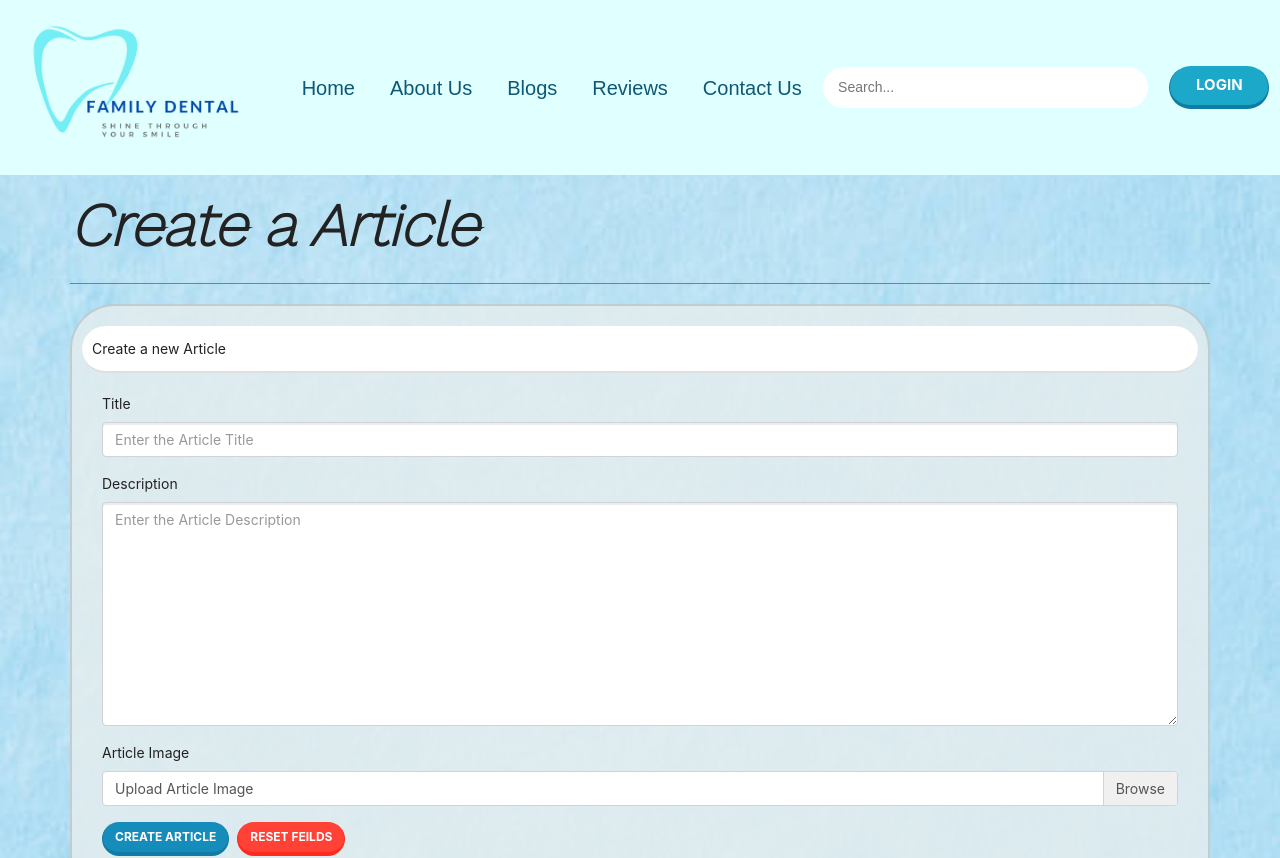
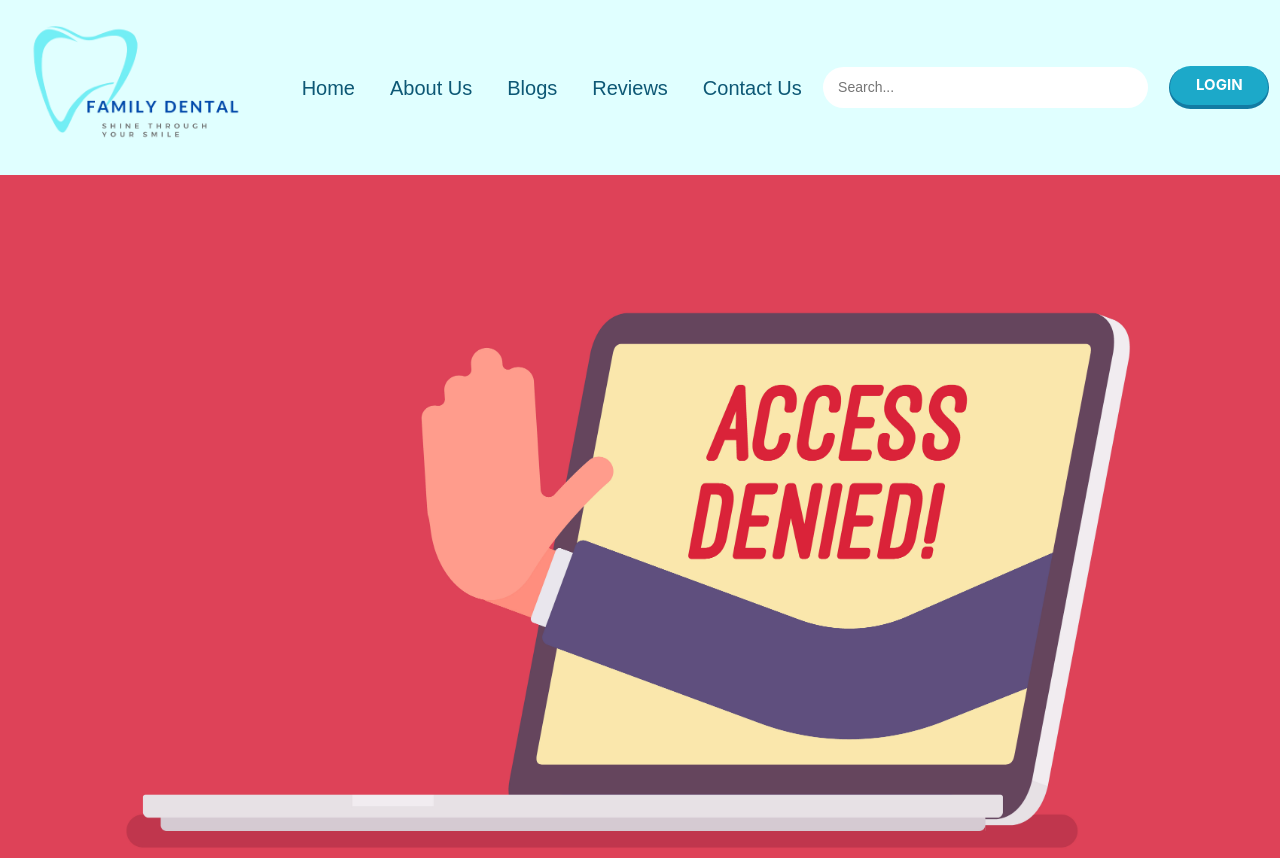
Before and after one commit to ThaminduChankana/Family-Dental-Clinic, a React (Create React App) app in the folder frontend/: page /doctor-create-article in a window 1280 px wide. Shown: the top 858 px of the page. Built offline with nearby package versions, Linux system fonts and the light colour scheme.

Commit message:
Implemeted blog frontend for Family Dental Clinic

```diff
--- a/frontend/src/screens/Blogs/CreateArticle.js
+++ b/frontend/src/screens/Blogs/CreateArticle.js
@@ -66,6 +66,10 @@ function CreateBlog({ history }) {
 
 	useEffect(() => {}, []);
 
+	const doctor_Login = useSelector((state) => state.doctor_Login);
+	const { doctorInfo } = doctor_Login;
+
+	if (doctorInfo) {
 		return (
 			<div className="createArticles">
 				<MainScreen title="Create a Article">
@@ -149,6 +153,14 @@ function CreateBlog({ history }) {
 				</MainScreen>
 			</div>
 		);
+	} else {
+		return (
+			<div className="denied">
+				<MainScreen />
+				<br></br>
+			</div>
+		);
+	}
 }
 
 export default CreateBlog;
--- a/frontend/src/screens/Blogs/DoctorArticles.js
+++ b/frontend/src/screens/Blogs/DoctorArticles.js
@@ -18,7 +18,6 @@ const DoctorArticles = ({ search }) => {
 	};
 
 	const doctor_Login = useSelector((state) => state.doctor_Login);
-
 	const { doctorInfo } = doctor_Login;
 
 	const blogList = useSelector((state) => state.blogList);
@@ -49,7 +48,7 @@ const DoctorArticles = ({ search }) => {
 			history.pushState("/");
 		}
 	}, [dispatch, doctorInfo, successCreate, history, successUpdate, successDelete]);
-
+	if (doctorInfo) {
 		return (
 			<div className="doctorArticles">
 				<MainScreen title={`Welcome To Blog ${doctorInfo && doctorInfo.name}..`}>
@@ -146,6 +145,14 @@ const DoctorArticles = ({ search }) => {
 				</MainScreen>
 			</div>
 		);
+	} else {
+		return (
+			<div className="denied">
+				<MainScreen />
+				<br></br>
+			</div>
+		);
+	}
 };
 
 export default DoctorArticles;
--- a/frontend/src/screens/Blogs/SingleArticle.js
+++ b/frontend/src/screens/Blogs/SingleArticle.js
@@ -85,6 +85,10 @@ function SingleBlog({ match, history }) {
 		}
 	};
 
+	const doctor_Login = useSelector((state) => state.doctor_Login);
+	const { doctorInfo } = doctor_Login;
+
+	if (doctorInfo) {
 		return (
 			<div className="singleArticles">
 				<MainScreen title="Update Article">
@@ -170,6 +174,14 @@ function SingleBlog({ match, history }) {
 				</MainScreen>
 			</div>
 		);
+	} else {
+		return (
+			<div className="denied">
+				<MainScreen />
+				<br></br>
+			</div>
+		);
+	}
 }
 
 export default SingleBlog;
--- a/frontend/src/screens/Blogs/blogs.css
+++ b/frontend/src/screens/Blogs/blogs.css
@@ -29,3 +29,9 @@
 .createArHead {
 	background: white;
 }
+
+.denied {
+	background: url("../../Images/accessDenied.jpg");
+	background-position: center;
+	background-size: cover;
+}
--- a/frontend/src/screens/OperationPages/AdminOperarionPage.js
+++ b/frontend/src/screens/OperationPages/AdminOperarionPage.js
@@ -84,7 +84,7 @@ const AdminOperationPage = ({ history }) => {
 								</div>
 								<br></br>
 								<div>
-									<Link to="/">
+									<Link to="/blog-report">
 										<Button size="lg" className="landingbutton">
 											Doctor Blogs Report
 										</Button>
--- a/frontend/src/screens/OperationPages/DoctorOperationPage.js
+++ b/frontend/src/screens/OperationPages/DoctorOperationPage.js
@@ -79,7 +79,7 @@ const DoctorOperationPage = ({ history }) => {
 								</div>
 								<br></br>
 								<div>
-									<a href="/">
+									<a href="/doctor-articles">
 										<Button size="lg" style={{ width: 350, height: 75 }}>
 											Doctor's Blog Management
 										</Button>
--- a/frontend/src/screens/Reports/BlogReports/BlogPrint.js
+++ b/frontend/src/screens/Reports/BlogReports/BlogPrint.js
@@ -1,5 +1,6 @@
 import React, { useRef } from "react";
 import { Card, Button } from "react-bootstrap";
+import { useSelector } from "react-redux";
 import { useReactToPrint } from "react-to-print";
 import MainScreen from "../../../components/MainScreen";
 import { BlogReport } from "./BlogReport";
@@ -10,6 +11,10 @@ const BlogPrint = () => {
 		content: () => componentRef.current,
 	});
 
+	const admin_Login = useSelector((state) => state.admin_Login);
+	const { adminInfo } = admin_Login;
+
+	if (adminInfo) {
 		return (
 			<div className="blogReportBg">
 				<MainScreen>
@@ -30,7 +35,11 @@ const BlogPrint = () => {
 						>
 							<BlogReport ref={componentRef} />
 							<br></br>
-						<Button style={{ marginLeft: "80%", width: "20%", height: "20%" }} onClick={handlePrint} variant="primary">
+							<Button
+								style={{ marginLeft: "80%", width: "20%", height: "20%" }}
+								onClick={handlePrint}
+								variant="primary"
+							>
 								Generate PDF
 							</Button>
 						</Card>
@@ -39,6 +48,14 @@ const BlogPrint = () => {
 				</MainScreen>
 			</div>
 		);
+	} else {
+		return (
+			<div className="denied">
+				<MainScreen />
+				<br></br>
+			</div>
+		);
+	}
 };
 
 export default BlogPrint;
--- a/frontend/src/screens/Reports/BlogReports/blogReport.css
+++ b/frontend/src/screens/Reports/BlogReports/blogReport.css
@@ -3,3 +3,9 @@
 	background-position: center;
 	background-size: cover;
 }
+
+.denied {
+	background: url("../../../Images/accessDenied.jpg");
+	background-position: center;
+	background-size: cover;
+}
```
Lines whose indentation alone changed are shown as unchanged.
